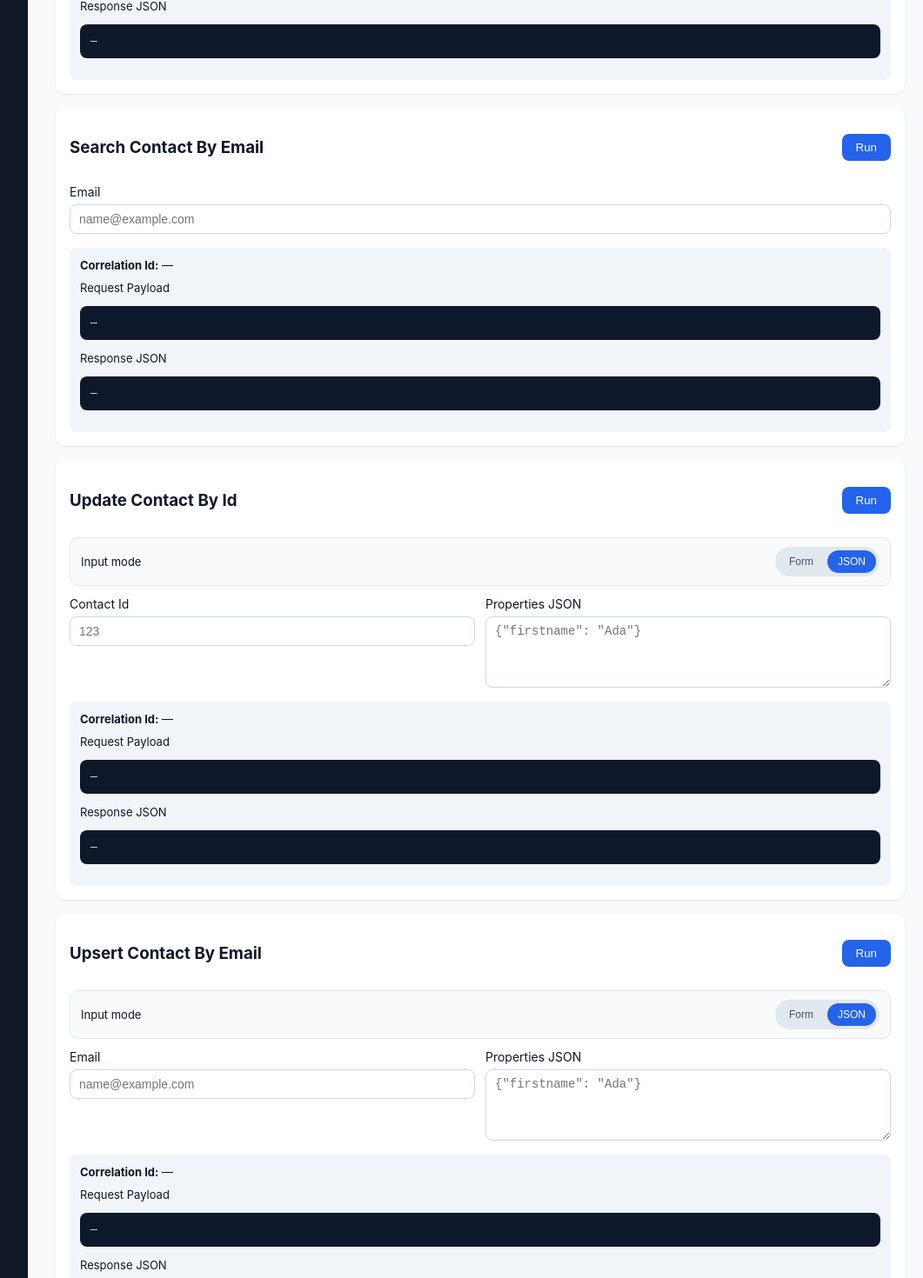
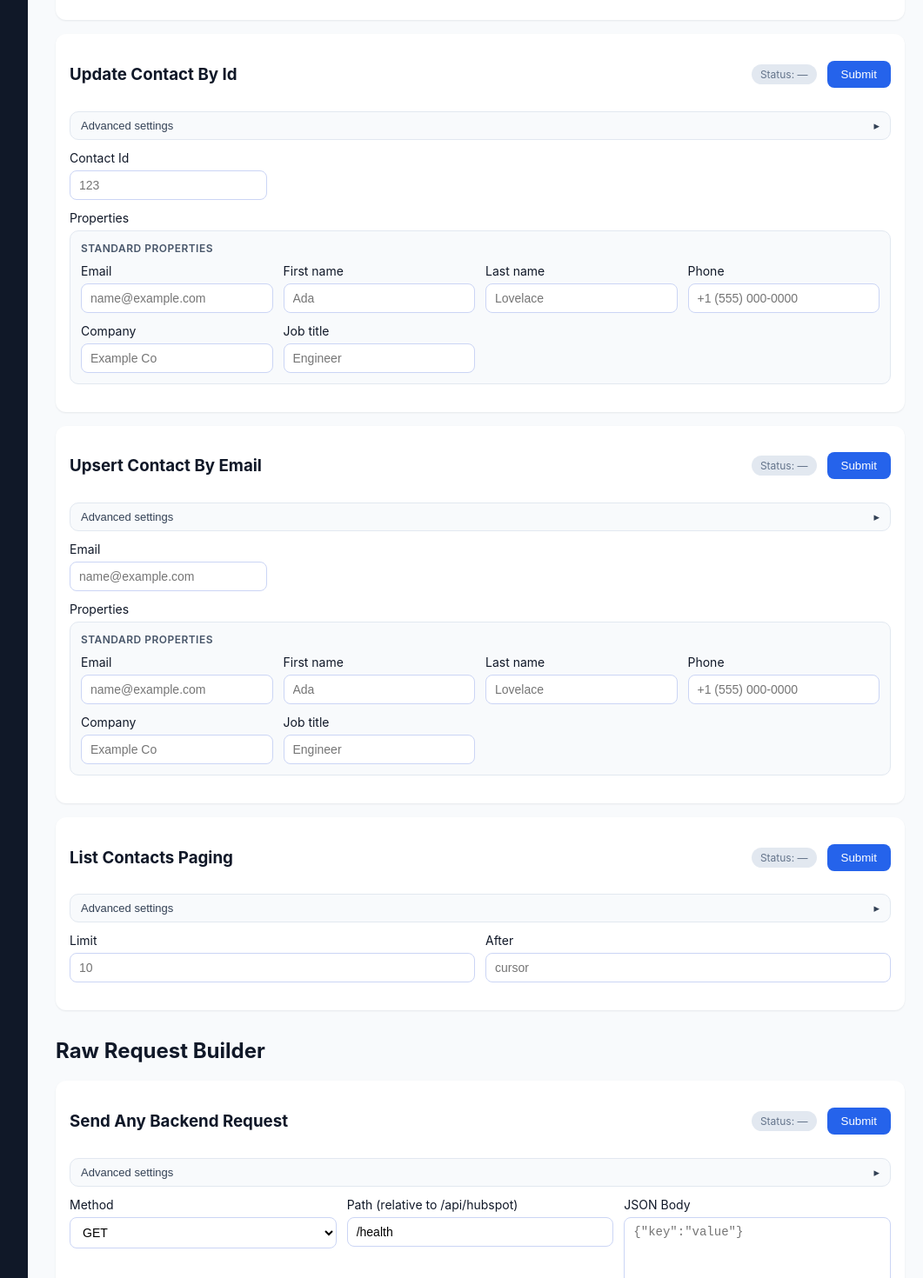
Before and after one commit to alexpurge/HubSpot, a React (Vite) app in the folder client/: page / in a window 1280 px wide. Shown: the part 912-2382 px from the top of the page at 87% size, without its empty margins (208-1269 px from the left). Built offline with nearby package versions, Linux system fonts and the light colour scheme.

Commit message:
Adjust UI for advanced settings

```diff
--- a/client/src/App.jsx
+++ b/client/src/App.jsx
@@ -104,7 +104,16 @@ const Field = ({ field, value, onChange }) => {
   );
 };
 
-const PropertiesForm = ({ defaults, values, onValuesChange, rows, onRowsChange }) => {
+const PropertiesForm = ({
+  defaults,
+  values,
+  onValuesChange,
+  rows,
+  onRowsChange,
+  showStandard = true,
+  showCustom = true,
+  title = 'Properties',
+}) => {
   const safeRows = normalizeFormRows(rows);
   const safeValues = normalizeFormValues(values);
 
@@ -126,9 +135,9 @@ const PropertiesForm = ({ defaults, values, onValuesChange, rows, onRowsChange }
 
   return (
     <div className="field field--full">
-      <span>Properties</span>
+      <span>{title}</span>
       <div className="properties-form">
-        {defaults.length > 0 && (
+        {showStandard && defaults.length > 0 && (
           <div className="properties-section">
             <div className="properties-section__title">Standard properties</div>
             <div className="properties-defaults">
@@ -151,6 +160,7 @@ const PropertiesForm = ({ defaults, values, onValuesChange, rows, onRowsChange }
             </div>
           </div>
         )}
+        {showCustom && (
           <div className="properties-section">
             <div className="properties-section__title">Custom properties</div>
             {safeRows.map((row, index) => (
@@ -176,16 +186,24 @@ const PropertiesForm = ({ defaults, values, onValuesChange, rows, onRowsChange }
               Add property
             </button>
           </div>
+        )}
       </div>
     </div>
   );
 };
 
 const OperationCard = ({ operation, values, onChange, onChangeValues, onExecute, result }) => {
+  const [showAdvanced, setShowAdvanced] = useState(false);
   const propertiesField = operation.fields.find((field) => field.kind === 'properties');
   const otherFields = operation.fields.filter((field) => field.kind !== 'properties');
-  const propertiesMode = values.propertiesMode || 'json';
+  const propertiesMode = values.propertiesMode || 'form';
   const propertiesDefaults = propertiesField?.defaults || [];
+  const statusLabel = result.error ? 'Unsuccessful' : result.response ? 'Successful' : '—';
+  const statusClassName = result.error
+    ? 'status status--error'
+    : result.response
+    ? 'status status--success'
+    : 'status status--idle';
 
   const handleModeChange = (mode) => {
     if (mode === propertiesMode) {
@@ -206,10 +224,48 @@ const OperationCard = ({ operation, values, onChange, onChangeValues, onExecute,
     <div className="card">
       <div className="card-header">
         <h3>{operation.label}</h3>
+        <div className="card-actions">
+          <span className={statusClassName}>Status: {statusLabel}</span>
           <button type="button" onClick={() => onExecute(operation)}>
-          Run
+            Submit
           </button>
         </div>
+      </div>
+      <div className="card-toggle">
+        <button
+          type="button"
+          className="advanced-toggle"
+          onClick={() => setShowAdvanced((prev) => !prev)}
+          aria-expanded={showAdvanced}
+        >
+          Advanced settings
+          <span aria-hidden="true">{showAdvanced ? '▾' : '▸'}</span>
+        </button>
+      </div>
+      <div className="card-body">
+        <div className="fields">
+          {otherFields.map((field) => (
+            <Field
+              key={field.name}
+              field={field}
+              value={values[field.name] ?? ''}
+              onChange={onChange}
+            />
+          ))}
+          {propertiesField && propertiesMode === 'form' && (
+            <PropertiesForm
+              defaults={propertiesDefaults}
+              values={values.propertiesFormValues}
+              onValuesChange={(nextValues) => onChangeValues({ propertiesFormValues: nextValues })}
+              rows={values.propertiesFormRows}
+              onRowsChange={(rows) => onChangeValues({ propertiesFormRows: rows })}
+              showCustom={false}
+              title="Properties"
+            />
+          )}
+        </div>
+        {showAdvanced && (
+          <div className="advanced">
             {propertiesField && (
               <div className="input-mode">
                 <span>Input mode</span>
@@ -231,16 +287,7 @@ const OperationCard = ({ operation, values, onChange, onChangeValues, onExecute,
                 </div>
               </div>
             )}
-      <div className="card-body">
-        <div className="fields">
-          {otherFields.map((field) => (
-            <Field
-              key={field.name}
-              field={field}
-              value={values[field.name] ?? ''}
-              onChange={onChange}
-            />
-          ))}
+            <div className="advanced-content">
               {propertiesField && propertiesMode === 'json' && (
                 <Field
                   field={propertiesField}
@@ -255,9 +302,10 @@ const OperationCard = ({ operation, values, onChange, onChangeValues, onExecute,
                   onValuesChange={(nextValues) => onChangeValues({ propertiesFormValues: nextValues })}
                   rows={values.propertiesFormRows}
                   onRowsChange={(rows) => onChangeValues({ propertiesFormRows: rows })}
+                  showStandard={false}
+                  title="Custom properties"
                 />
               )}
-        </div>
               <div className="result">
                 <div>
                   <strong>Correlation Id:</strong> {result.correlationId || '—'}
@@ -270,10 +318,11 @@ const OperationCard = ({ operation, values, onChange, onChangeValues, onExecute,
                   <span>Response JSON</span>
                   <pre>{result.response ? JSON.stringify(result.response, null, 2) : '—'}</pre>
                 </div>
-          {result.error && (
-            <div className="error">{result.error}</div>
+                {result.error && <div className="error">{result.error}</div>}
+              </div>
+            </div>
+          </div>
         )}
-        </div>
       </div>
     </div>
   );
@@ -785,6 +834,13 @@ const App = () => {
     body: '',
   });
   const [rawResult, setRawResult] = useState(defaultResultState);
+  const [showRawAdvanced, setShowRawAdvanced] = useState(false);
+  const rawStatusLabel = rawResult.error ? 'Unsuccessful' : rawResult.response ? 'Successful' : '—';
+  const rawStatusClassName = rawResult.error
+    ? 'status status--error'
+    : rawResult.response
+    ? 'status status--success'
+    : 'status status--idle';
 
   const currentCategory = categories.find((category) => category.id === activeCategory) || categories[0];
 
@@ -946,8 +1002,22 @@ const App = () => {
           <div className="card">
             <div className="card-header">
               <h3>Send Any Backend Request</h3>
+              <div className="card-actions">
+                <span className={rawStatusClassName}>Status: {rawStatusLabel}</span>
                 <button type="button" onClick={executeRawRequest}>
-                Send
+                  Submit
+                </button>
+              </div>
+            </div>
+            <div className="card-toggle">
+              <button
+                type="button"
+                className="advanced-toggle"
+                onClick={() => setShowRawAdvanced((prev) => !prev)}
+                aria-expanded={showRawAdvanced}
+              >
+                Advanced settings
+                <span aria-hidden="true">{showRawAdvanced ? '▾' : '▸'}</span>
               </button>
             </div>
             <div className="card-body">
@@ -983,6 +1053,9 @@ const App = () => {
                   />
                 </label>
               </div>
+              {showRawAdvanced && (
+                <div className="advanced">
+                  <div className="advanced-content">
                     <div className="result">
                       <div>
                         <strong>Correlation Id:</strong> {rawResult.correlationId || '—'}
@@ -999,6 +1072,9 @@ const App = () => {
                     </div>
                   </div>
                 </div>
+              )}
+            </div>
+          </div>
         </section>
       </main>
     </div>
--- a/client/src/styles.css
+++ b/client/src/styles.css
@@ -76,6 +76,12 @@ main {
   margin-bottom: 12px;
 }
 
+.card-actions {
+  display: flex;
+  align-items: center;
+  gap: 12px;
+}
+
 .card-header button {
   background: #2563eb;
   color: #fff;
@@ -83,6 +89,47 @@ main {
   padding: 8px 16px;
   border-radius: 8px;
   cursor: pointer;
+}
+
+.status {
+  font-size: 12px;
+  padding: 4px 10px;
+  border-radius: 999px;
+  background: #e2e8f0;
+  color: #475569;
+}
+
+.status--success {
+  background: #dcfce7;
+  color: #166534;
+}
+
+.status--error {
+  background: #fee2e2;
+  color: #991b1b;
+}
+
+.status--idle {
+  background: #e2e8f0;
+  color: #64748b;
+}
+
+.card-toggle {
+  margin-bottom: 12px;
+}
+
+.advanced-toggle {
+  width: 100%;
+  display: flex;
+  align-items: center;
+  justify-content: space-between;
+  background: #f8fafc;
+  border: 1px solid #e2e8f0;
+  border-radius: 10px;
+  padding: 8px 12px;
+  font-size: 13px;
+  cursor: pointer;
+  color: #334155;
 }
 
 .input-mode {
@@ -204,6 +251,17 @@ main {
   background: #fef2f2;
 }
 
+.advanced {
+  border-top: 1px solid #e2e8f0;
+  padding-top: 12px;
+}
+
+.advanced-content {
+  display: flex;
+  flex-direction: column;
+  gap: 12px;
+}
+
 .result {
   background: #f1f5f9;
   padding: 12px;
```
Lines whose indentation alone changed are shown as unchanged.
